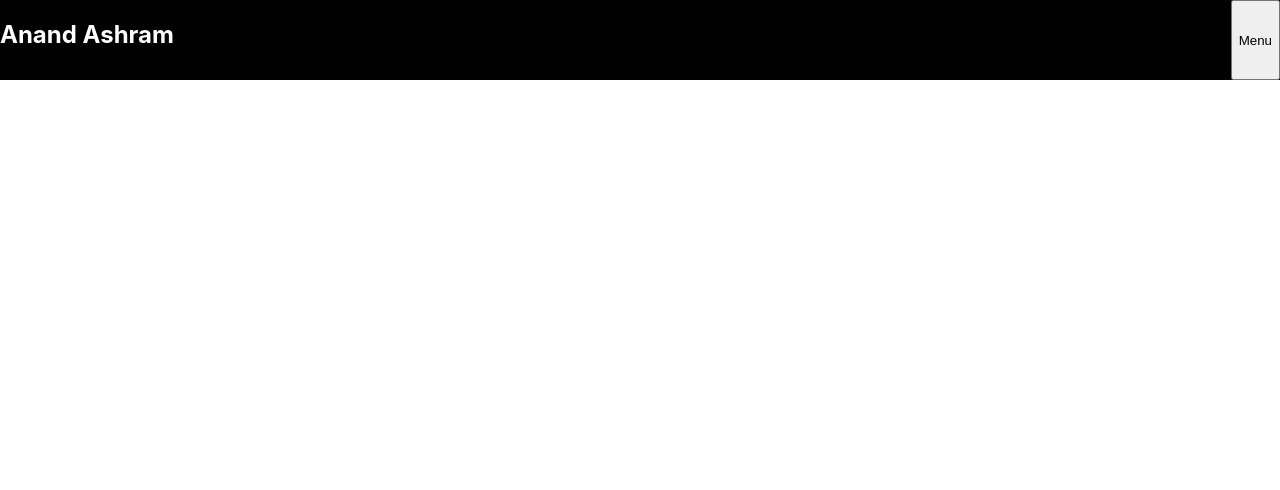
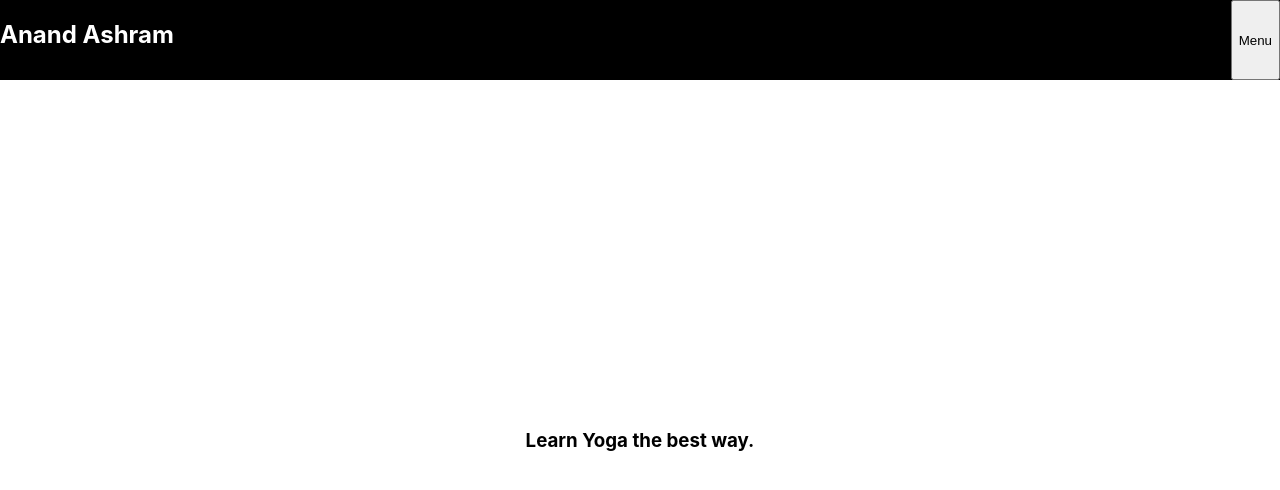
Before and after one commit to Turbo-Technologies/asiys-static, a React (Create React App) app: page / in a window 1280 px wide. Shown: the top 490 px of the page. Built offline with nearby package versions, Linux system fonts and the light colour scheme.

Commit message:
added heroimage

```diff
--- a/src/App.css
+++ b/src/App.css
@@ -5,3 +5,11 @@
   width: 100%;
   height: 10vh;
 }
+
+#heroimage {
+  height: 90vh;
+  width: 100%;
+  display: flex;
+  align-items: center;
+  justify-content: center;
+}
--- a/src/App.js
+++ b/src/App.js
@@ -10,8 +10,9 @@
           <button>Menu</button>
         </nav>
         <div id='heroimage'>
-
+          <h3>Learn Yoga the best way.</h3>
         </div>
+        <div></div>
       </div>
     )
   }
```
